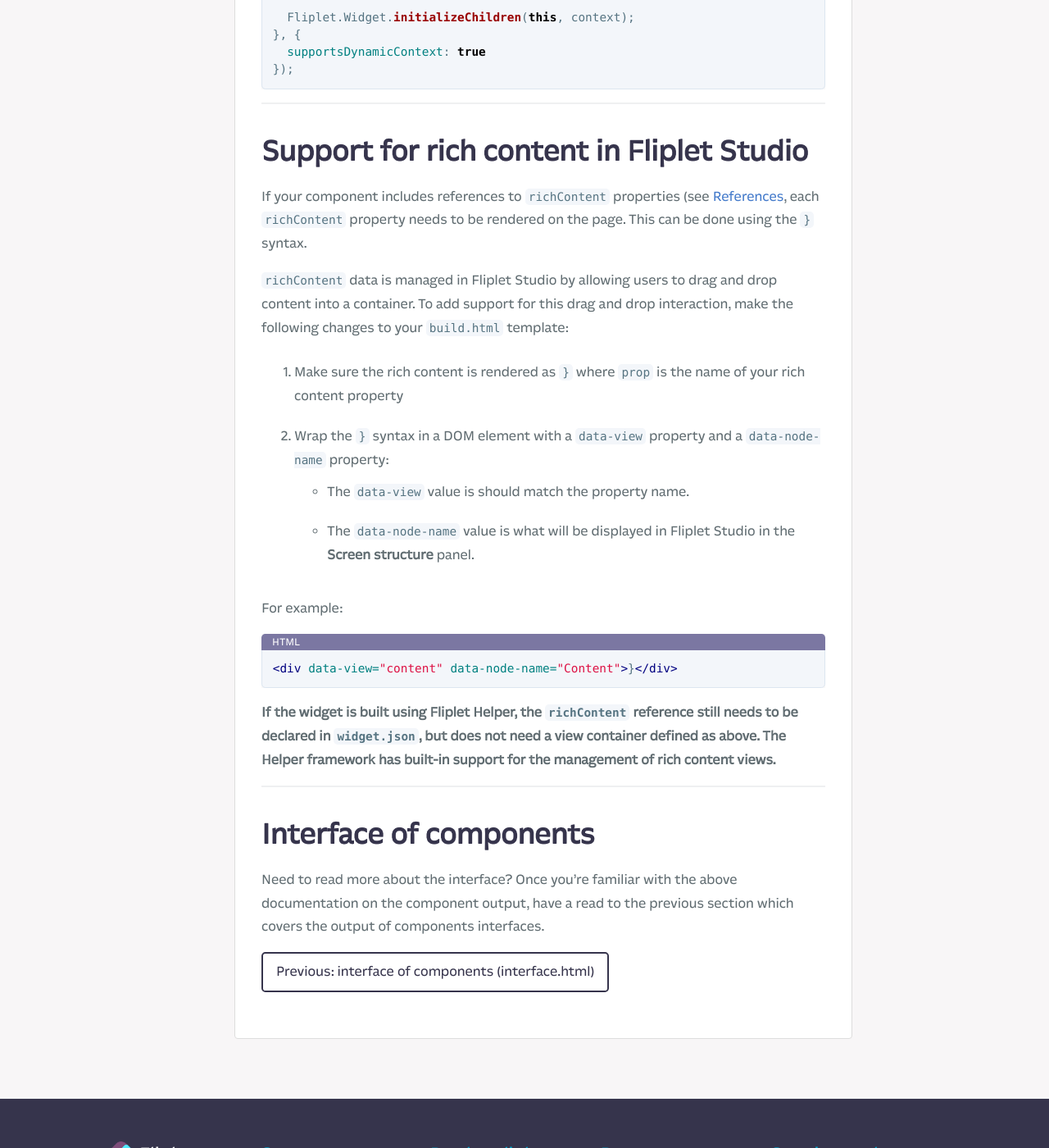
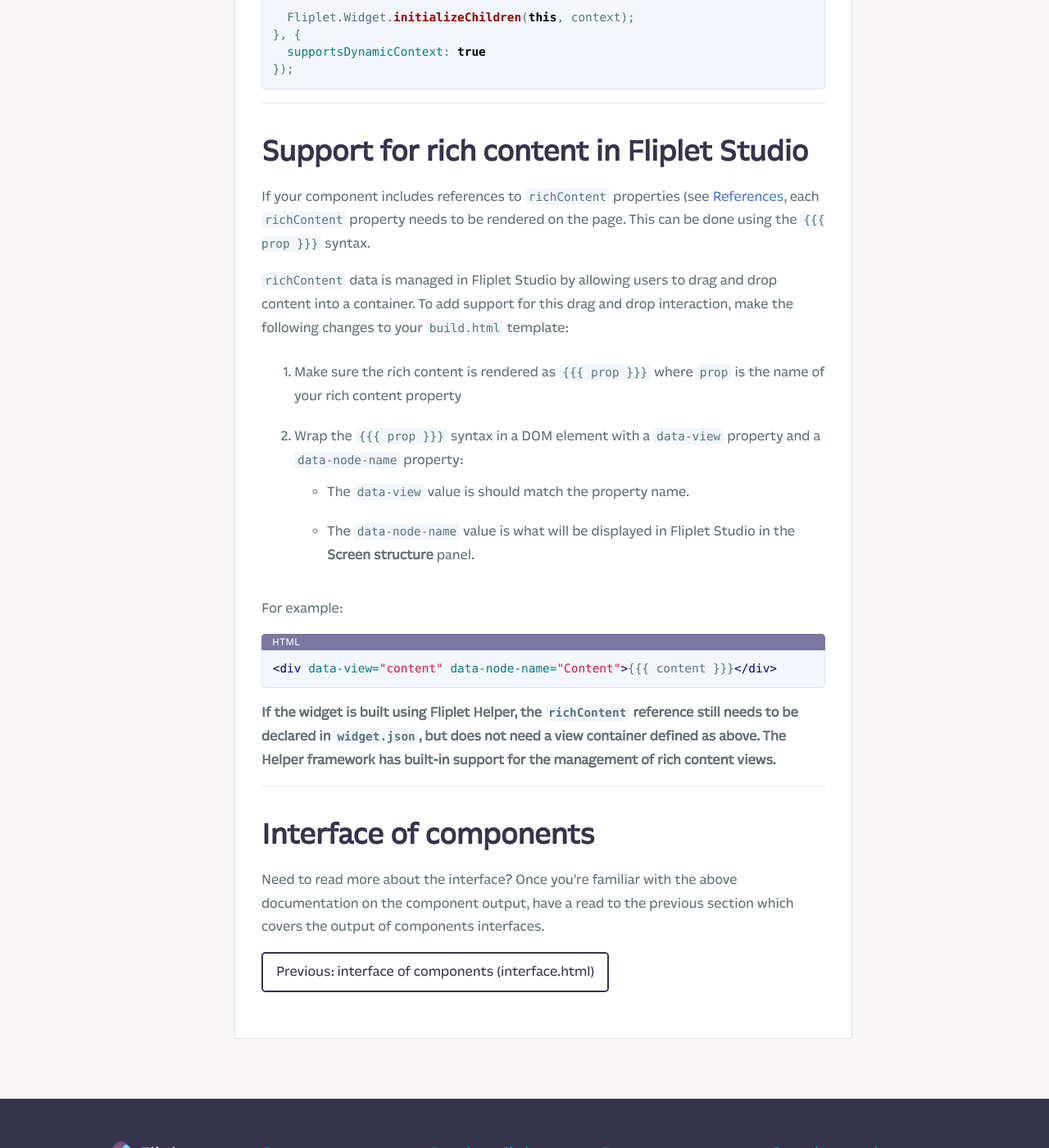
Before and after one commit to Fliplet/fliplet-cli, a Jekyll site: the page built from docs/components/Build-output.md, in a window 1280 px wide and 1400 px high, scrolled down 2615 px. Shown: the whole window at 82% size. Built offline with Jekyll 4.4.1, drawn with Linux system fonts in a browser that asks for light colours; nearby versions of some CDN libraries; our own code applies the rules of GitHub Pages for plain Markdown files; library files that are not in the unit come from our copies; comment, search, counter and statistics services are not loaded; a style sheet for code colours, icons or effects is not loaded; some of the changed lines change nothing that is shown.

Commit message:
syntax fixed

````diff
--- a/docs/components/Build-output.md
+++ b/docs/components/Build-output.md
@@ -99,20 +99,22 @@
 
 ## Support for rich content in Fliplet Studio
 
-If your component includes references to `richContent` properties (see [References](/components/Definition.html#references), each `richContent` property needs to be rendered on the page. This can be done using the `{{{ prop }}}` syntax.
+If your component includes references to `richContent` properties (see [References](/components/Definition.html#references), each `richContent` property needs to be rendered on the page. This can be done using the {% raw %}`{{{ prop }}}`{% endraw %} syntax.
 
 `richContent` data is managed in Fliplet Studio by allowing users to drag and drop content into a container. To add support for this drag and drop interaction, make the following changes to your `build.html` template:
 
-1. Make sure the rich content is rendered as `{{{ prop }}}` where `prop` is the name of your rich content property
-2. Wrap the `{{{ prop }}}` syntax in a DOM element with a `data-view` property and a `data-node-name` property:
+1. Make sure the rich content is rendered as {% raw %}`{{{ prop }}}`{% endraw %} where `prop` is the name of your rich content property
+2. Wrap the {% raw %}`{{{ prop }}}`{% endraw %} syntax in a DOM element with a `data-view` property and a `data-node-name` property:
    - The `data-view` value is should match the property name.
    - The `data-node-name` value is what will be displayed in Fliplet Studio in the **Screen structure** panel.
 
 For example:
 
+{% raw %}
 ```html
 <div data-view="content" data-node-name="Content">{{{ content }}}</div>
 ```
+{% endraw %}
 
 **If the widget is built using Fliplet Helper, the `richContent` reference still needs to be declared in `widget.json`, but does not need a view container defined as above. The Helper framework has built-in support for the management of rich content views.**
 
````
